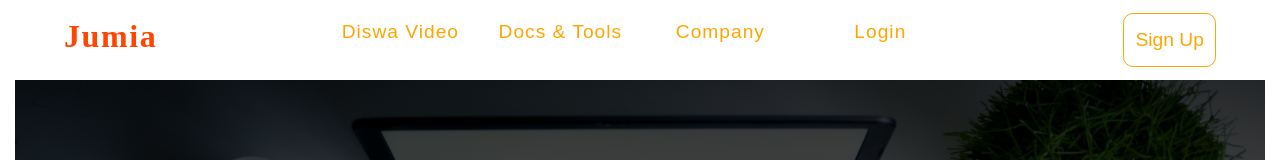
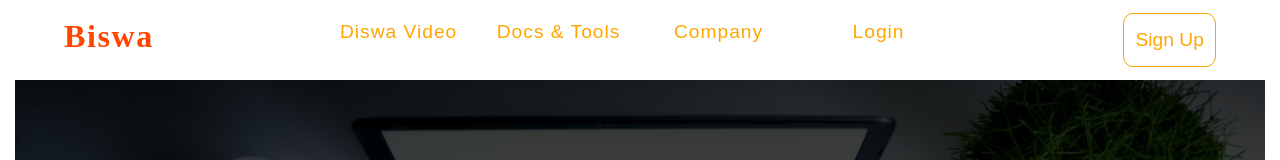
Before and after one commit to obirijahtochukwu/react-todo-app, a React (Create React App) app: page / in a window 1280 px wide. Shown: the top 160 px of the page. Built offline with nearby package versions, Linux system fonts and the light colour scheme.

Commit message:
first commit

```diff
--- a/src/NavBar/Navbar.js
+++ b/src/NavBar/Navbar.js
@@ -23,7 +23,7 @@ const Navbar = () => {
         <div className='nav-header'>
           <Link to='/'>
             <h2 style={{color:'orangered',listStyle:"none",fontFamily:"cursive"}}>
-            jumia</h2>
+            Biswa</h2>
           </Link>
           <button className='btn1 toggle-btn'style={{backgroundColor:"orangered"}} onClick={openSidebar}>
             <FaBars />
```
Also changed, not shown: 1 other file (tests, documents, lock files or other folders).
